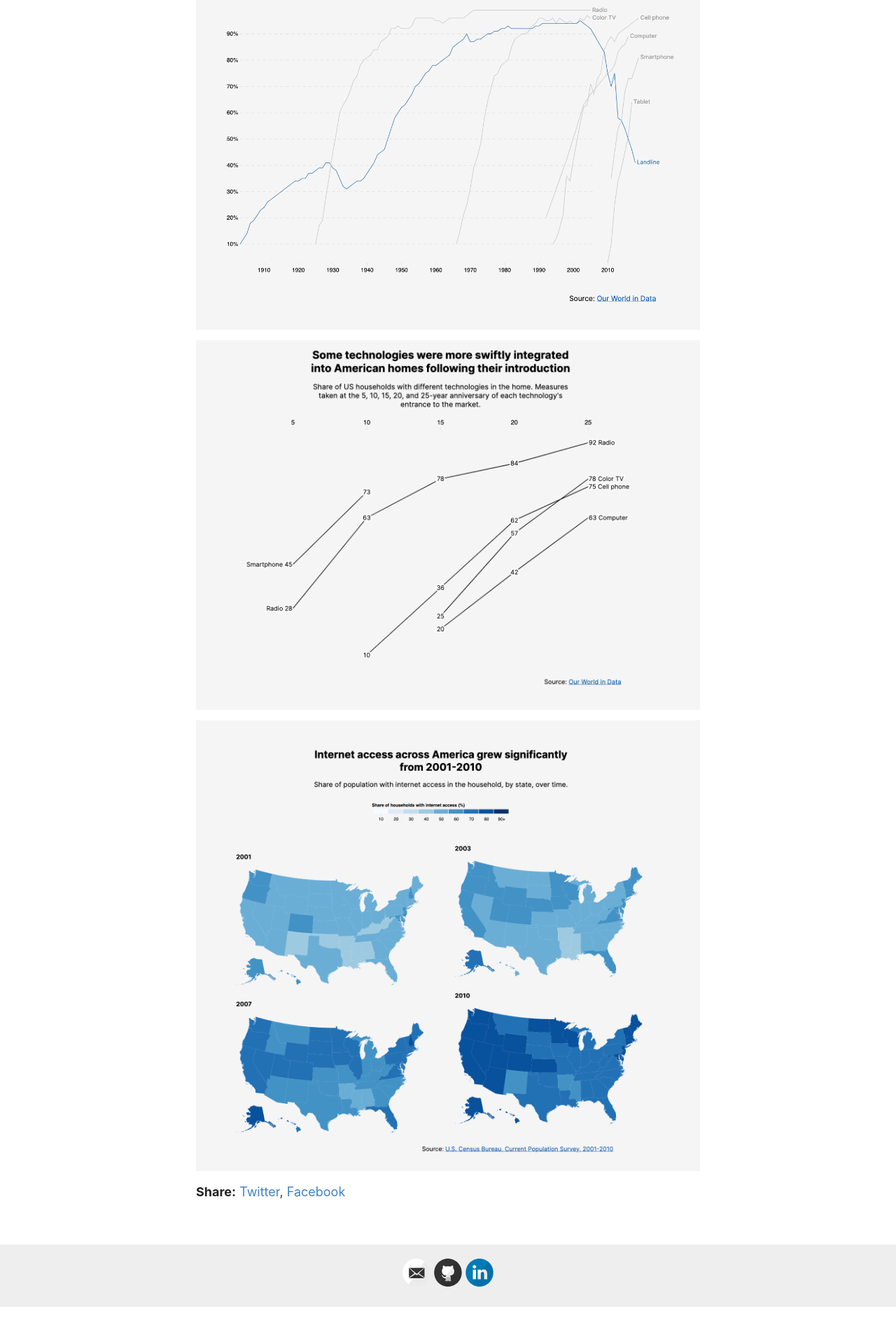
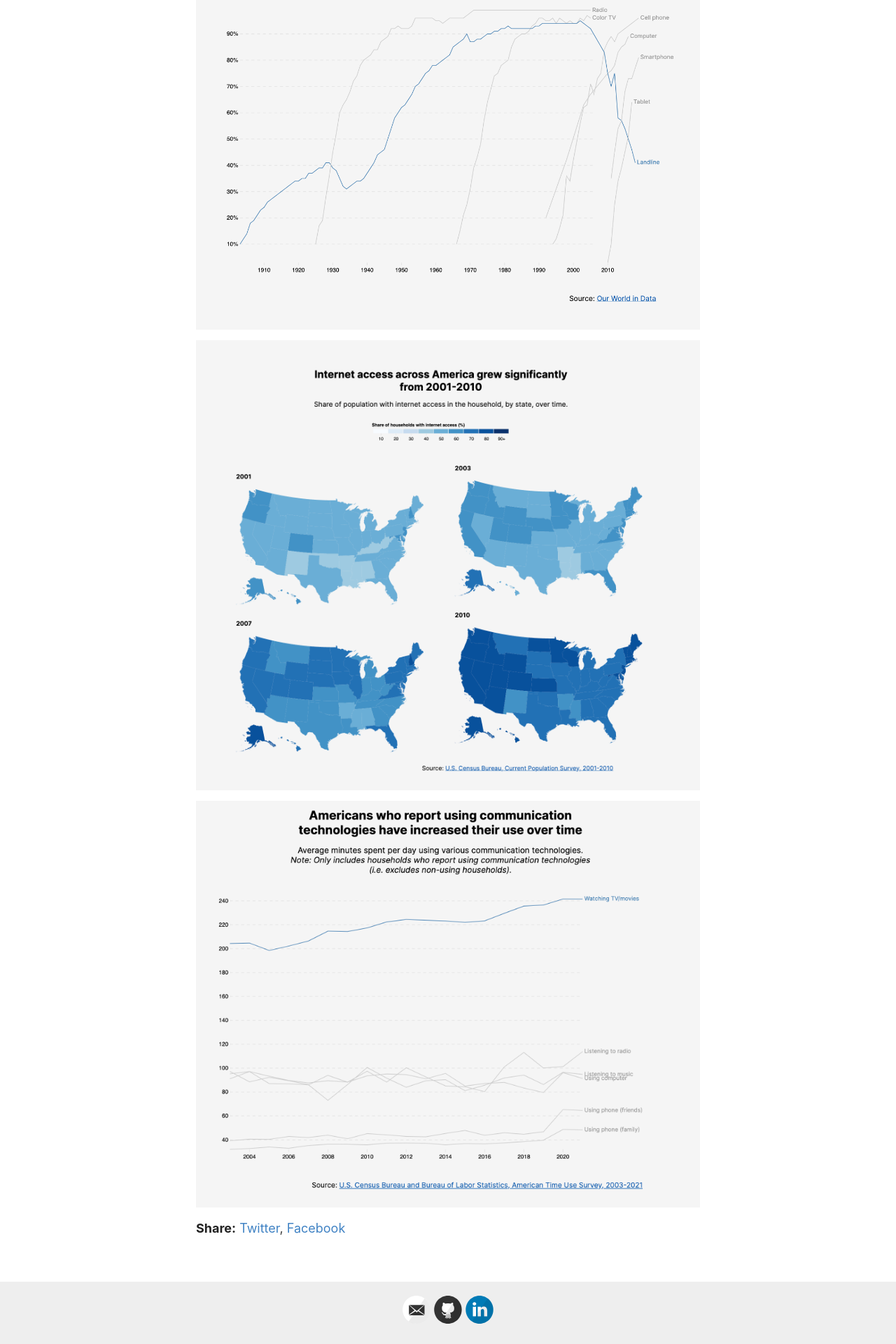
Before and after one commit to lindshiser/lindshiser.github.io, a Jekyll site: the page built from _posts/2022-12-12-visualizing-adoption-communication-technology.md, in a window 1280 px wide. Shown: the part 1547-3467 px from the top of the page at 70% size. Built offline with Jekyll 4.4.1, drawn with Linux system fonts in a browser that asks for light colours; before the commit the page ends 3415 px from its top, so only the background shows below that.

Commit message:
Edit post with new screenshot

```diff
--- a/_posts/2022-12-12-visualizing-adoption-communication-technology.md
+++ b/_posts/2022-12-12-visualizing-adoption-communication-technology.md
@@ -24,6 +24,6 @@ Datasets were accessed and cleaned using R. Visualizations were created using [D
 
 ![](/images/vis-multiline.png)
 
-![](/images/vis-slope.png)
+![](/images/vis-choropleth-multi.png)
 
-![](/images/vis-choropleth-multi.png)
+![](/images/vis-multiline-use.png)
```
